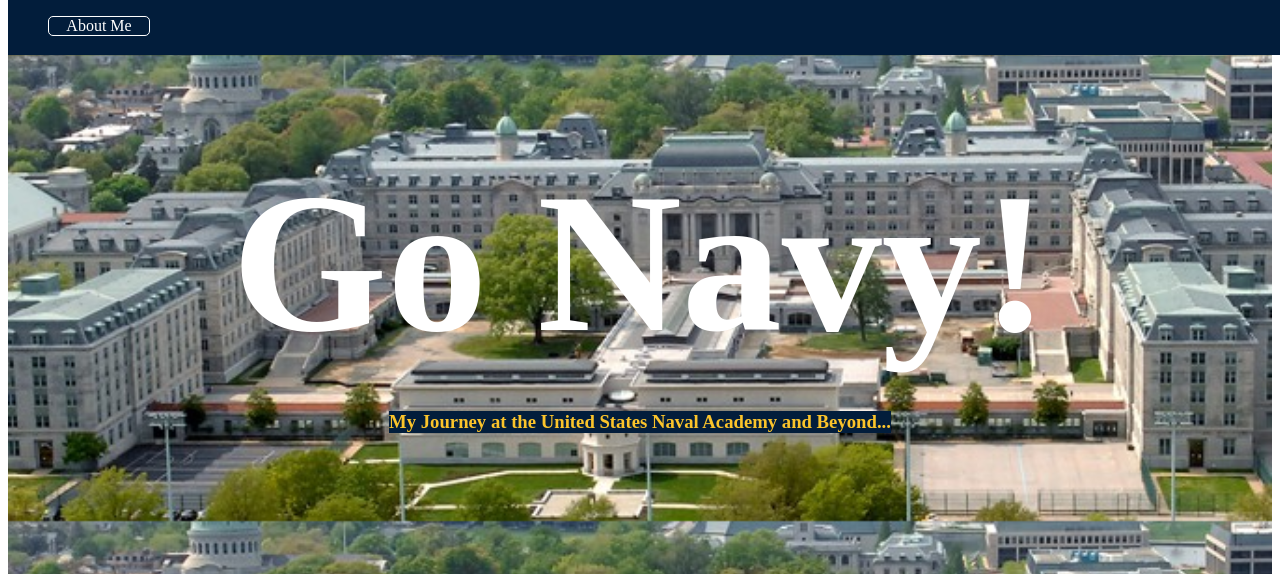
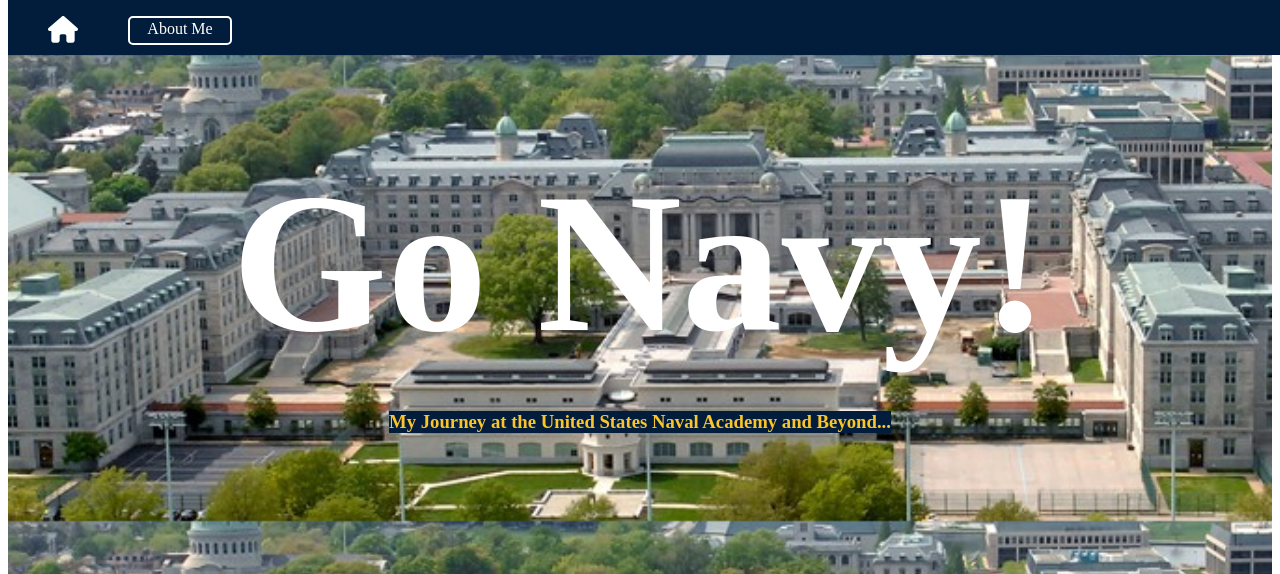
Before and after one commit to AmerikanischerAdler/go_navy, a Flask app: page /home in a window 1280 px wide. Shown: the top 574 px of the page. Run offline with Flask 3, Linux system fonts and the light colour scheme; some web fonts are replaced.

Commit message:
added home btn to navbar

```diff
--- a/templates/base.html
+++ b/templates/base.html
@@ -28,27 +28,40 @@
 
     header ul {
         list-style: none;
+        display: flex;
+        align-items: left;
+        gap: 50px;
     }
 
-    header ul li {
+    header ul li:not(.btn) {
+        height: 25px;
         width: 100px;
-        border: 1px solid #fff;
+        border: 2px solid #fff;
         border-radius: 5px 5px;
         text-align: center;
+        display: flex;
+        flex-direction: column;
+        align-items: center;
+        justify-content: center;
     }
 
-    header ul li a {
+    header ul li:not(.btn) a {
+        height: 100%;
+        width: 100%;
+        padding-top: 2px;
         text-decoration: none;
         color: #fff;
     }
 
-    header ul li:hover {
+    header ul li a:not(.abtn):hover {
         background-color: #fff;
+        color: #021D3B;
+        font-weight: 900;
     }
 
-    header ul li a:hover {
-        color: #021D3B;
-        font-weight: 900;
+    header ul li .abtn svg {
+        width: 30px;
+        color: #fff;
     }
 
     .content {
@@ -78,6 +91,7 @@
     </div>
     -->
     <ul>
+      <li class="btn"><a class="nav abtn" href="home"><svg xmlns="http://www.w3.org/2000/svg" viewBox="0 0 576 512"><path fill="currentColor" d="M575.8 255.5c0 18-15 32.1-32 32.1h-32l.7 160.2c0 2.7-.2 5.4-.5 8.1V472c0 22.1-17.9 40-40 40H456c-1.1 0-2.2 0-3.3-.1c-1.4 .1-2.8 .1-4.2 .1H416 392c-22.1 0-40-17.9-40-40V448 384c0-17.7-14.3-32-32-32H256c-17.7 0-32 14.3-32 32v64 24c0 22.1-17.9 40-40 40H160 128.1c-1.5 0-3-.1-4.5-.2c-1.2 .1-2.4 .2-3.6 .2H104c-22.1 0-40-17.9-40-40V360c0-.9 0-1.9 .1-2.8V287.6H32c-18 0-32-14-32-32.1c0-9 3-17 10-24L266.4 8c7-7 15-8 22-8s15 2 21 7L564.8 231.5c8 7 12 15 11 24z"/></svg></a></li>
       <li><a href="#" class="nav">About Me</a></li>
     </ul>
   </header>
```
